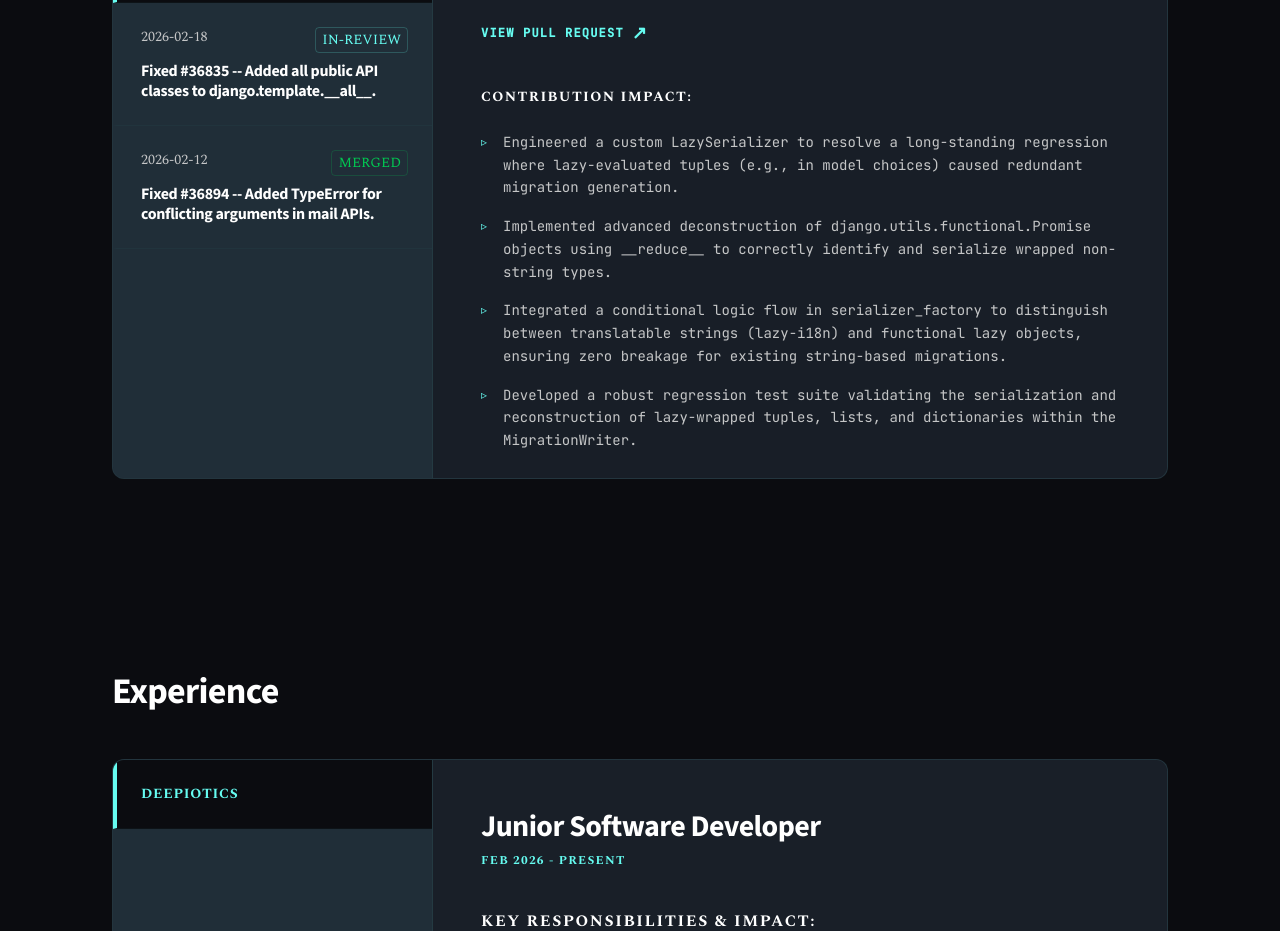
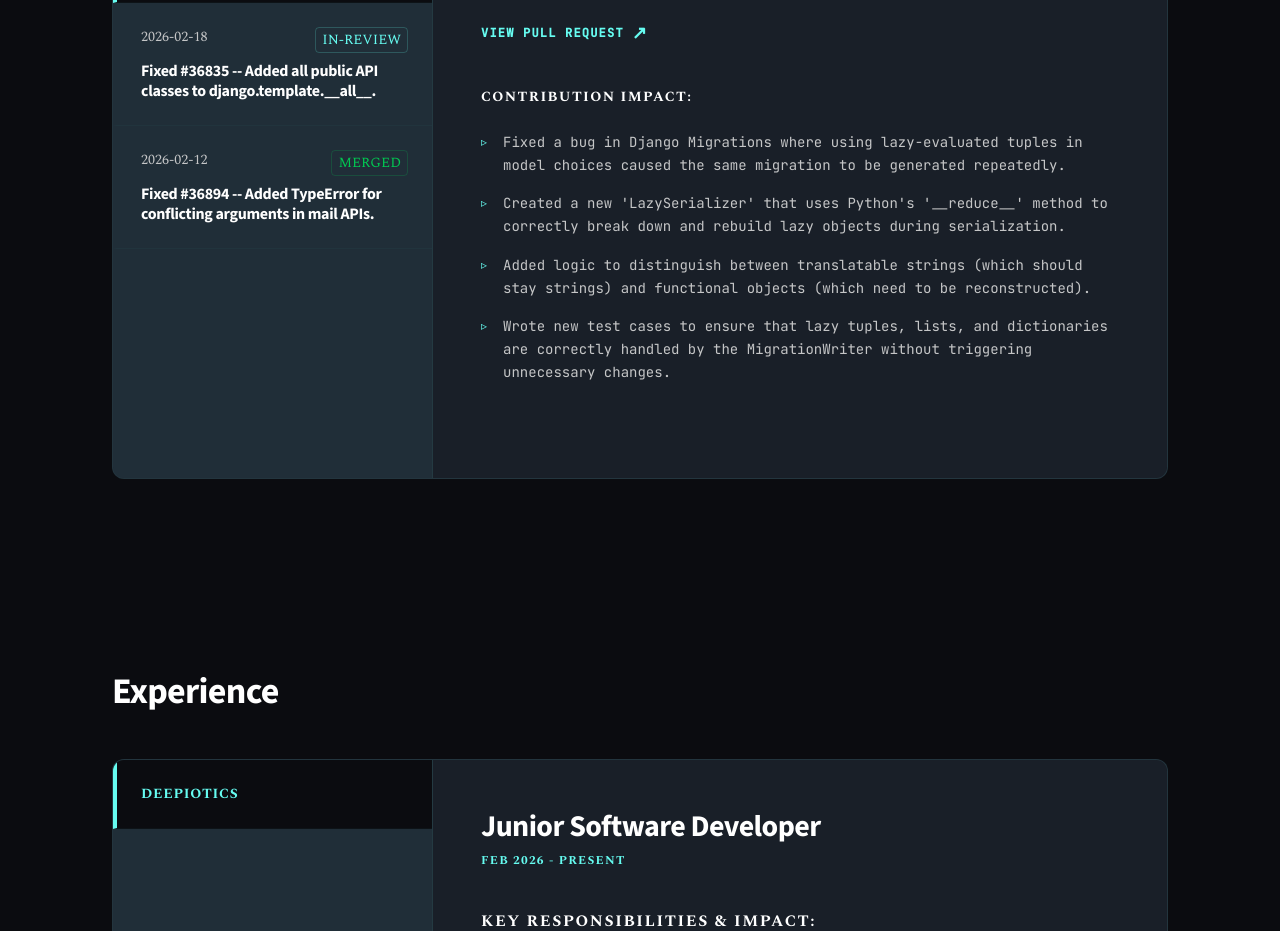
Before and after one commit to prafulgulani/Portfolio, a Next.js app: page / in a window 1280 px wide. Shown: the part 2040-2971 px from the top of the page. Built offline with nearby package versions, Linux system fonts and the light colour scheme.

Commit message:
corrected contribs description

```diff
--- a/app/data/profile.json
+++ b/app/data/profile.json
@@ -27,10 +27,10 @@
       "date": "2026-03-07",
       "url": "https://github.com/django/django/pull/20863",
       "description": [
-        "Engineered a custom LazySerializer to resolve a long-standing regression where lazy-evaluated tuples (e.g., in model choices) caused redundant migration generation.",
-        "Implemented advanced deconstruction of django.utils.functional.Promise objects using __reduce__ to correctly identify and serialize wrapped non-string types.",
-        "Integrated a conditional logic flow in serializer_factory to distinguish between translatable strings (lazy-i18n) and functional lazy objects, ensuring zero breakage for existing string-based migrations.",
-        "Developed a robust regression test suite validating the serialization and reconstruction of lazy-wrapped tuples, lists, and dictionaries within the MigrationWriter."
+        "Fixed a bug in Django Migrations where using lazy-evaluated tuples in model choices caused the same migration to be generated repeatedly.",
+        "Created a new 'LazySerializer' that uses Python's '__reduce__' method to correctly break down and rebuild lazy objects during serialization.",
+        "Added logic to distinguish between translatable strings (which should stay strings) and functional objects (which need to be reconstructed).",
+        "Wrote new test cases to ensure that lazy tuples, lists, and dictionaries are correctly handled by the MigrationWriter without triggering unnecessary changes."
       ]
     },
     {
@@ -72,10 +72,10 @@
       "date": "2025-02-07",
       "url": "https://github.com/matplotlib/matplotlib/pull/29590",
       "description": [
-        "Refactored core email APIs to enforce strict argument validation, preventing silent failures when conflicting parameters were provided.",
-        "Implemented explicit TypeError raises across the django.core.mail module to improve developer debugging and API consistency.",
-        "Developed exhaustive test suites using unittest.subTest to validate keyword arguments and ensured backward compatibility.",
-        "Authored technical documentation for the Django 6.1 release detailing API best practices."
+        "Fixed a bug in Matplotlib where updating color limits (vmin/vmax) caused the plot colors to break when a colorbar was present.",
+        "Identified that updating the minimum and maximum values separately was triggering 'changed' signals too early, putting the plot in an invalid state.",
+        "Used a 'callbacks.blocked' context manager to pause updates until both limits were correctly set, ensuring the UI only refreshes once.",
+        "Added a new test using mocks to confirm that exactly one update signal is sent, preventing unnecessary re-renders and potential crashes."
       ]
     }
   ],
--- a/app/globals.css
+++ b/app/globals.css
@@ -31,6 +31,10 @@
       font-weight: 900;
       letter-spacing: -0.02em;
   }
+
+  section[id] {
+    scroll-margin-top: 1rem; /* This is roughly 80px */
+  }
 }
 
 @layer utilities {
--- a/app/layout.tsx
+++ b/app/layout.tsx
@@ -24,14 +24,12 @@ export default function RootLayout({
         />
       </head>
       <body className="pt-16">
-        {/* The Header stays at the top */}
         <Header />
 
-        {/* The actual page content (from page.tsx) goes here */}
         <main>{children}</main>
         <Analytics />
         <SpeedInsights />
-        {/* The ChatBot stays floating at the bottom right */}
+
         <ChatBot />
       </body>
     </html>
--- a/app/page.tsx
+++ b/app/page.tsx
@@ -12,17 +12,17 @@ export default function Home() {
         <Hero />
 
         {/* About Me Section */}
-        <section id="about" className="scroll-mt-24">
+        <section id="about">
           <About />
         </section>
 
         {/* Open Source Contributions Section */}
-        <section id="contributions" className="scroll-mt-24">
+        <section id="contributions">
           <OpenSource />
         </section>
 
         {/* Experience Section */}
-        <section id="experience" className="scroll-mt-24">
+        <section id="experience">
           <Experience />
         </section>
 
```
Also changed, not shown: 1 other file (tests, documents, lock files or other folders).
